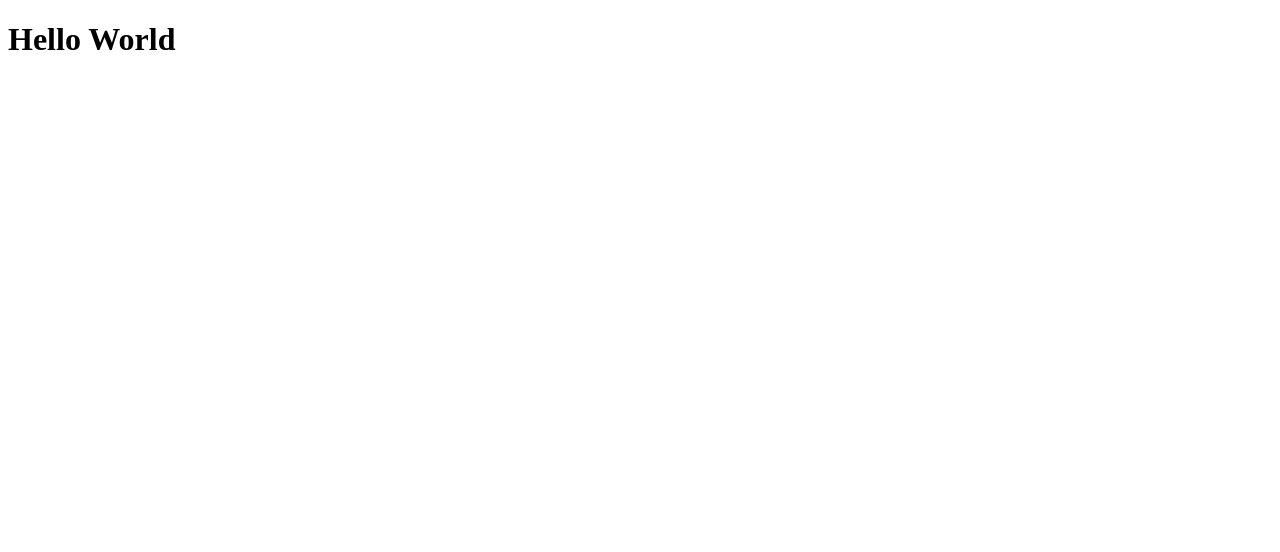
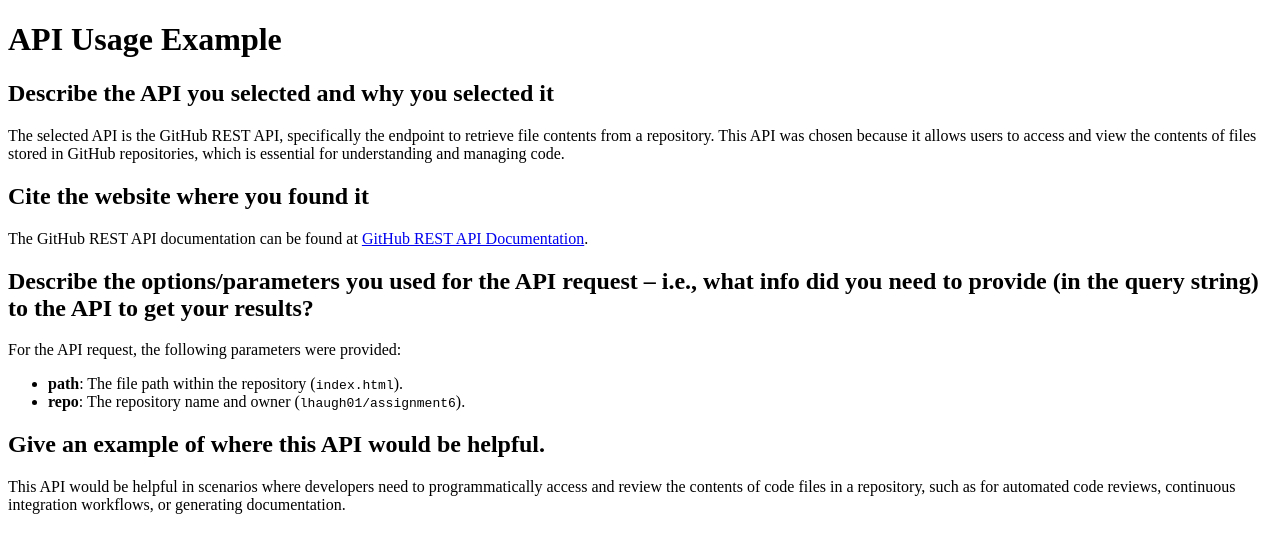
Before and after one commit to lhaugh01/assignment6, a plain HTML site: page index.html in a window 1280 px wide. Drawn offline with Linux system fonts and the light colour scheme.

Commit message:
Update index.html

```diff
--- a/index.html
+++ b/index.html
@@ -3,8 +3,24 @@
 <head>
     <meta charset="UTF-8">
     <meta name="viewport" content="width=device-width, initial-scale=1.0">
-    <title>Hello World</title>
+    <title>API Usage Example</title>
 </head>
 <body>
-    <h1>Hello World</h1>
+    <h1>API Usage Example</h1>
+    <h2>Describe the API you selected and why you selected it</h2>
+    <p>The selected API is the GitHub REST API, specifically the endpoint to retrieve file contents from a repository. This API was chosen because it allows users to access and view the contents of files stored in GitHub repositories, which is essential for understanding and managing code.</p>
+
+    <h2>Cite the website where you found it</h2>
+    <p>The GitHub REST API documentation can be found at <a href="https://docs.github.com/en/rest">GitHub REST API Documentation</a>.</p>
+
+    <h2>Describe the options/parameters you used for the API request – i.e., what info did you need to provide (in the query string) to the API to get your results?</h2>
+    <p>For the API request, the following parameters were provided:</p>
+    <ul>
+        <li><strong>path</strong>: The file path within the repository (<code>index.html</code>).</li>
+        <li><strong>repo</strong>: The repository name and owner (<code>lhaugh01/assignment6</code>).</li>
+    </ul>
+
+    <h2>Give an example of where this API would be helpful.</h2>
+    <p>This API would be helpful in scenarios where developers need to programmatically access and review the contents of code files in a repository, such as for automated code reviews, continuous integration workflows, or generating documentation.</p>
 </body>
+</html>
```
